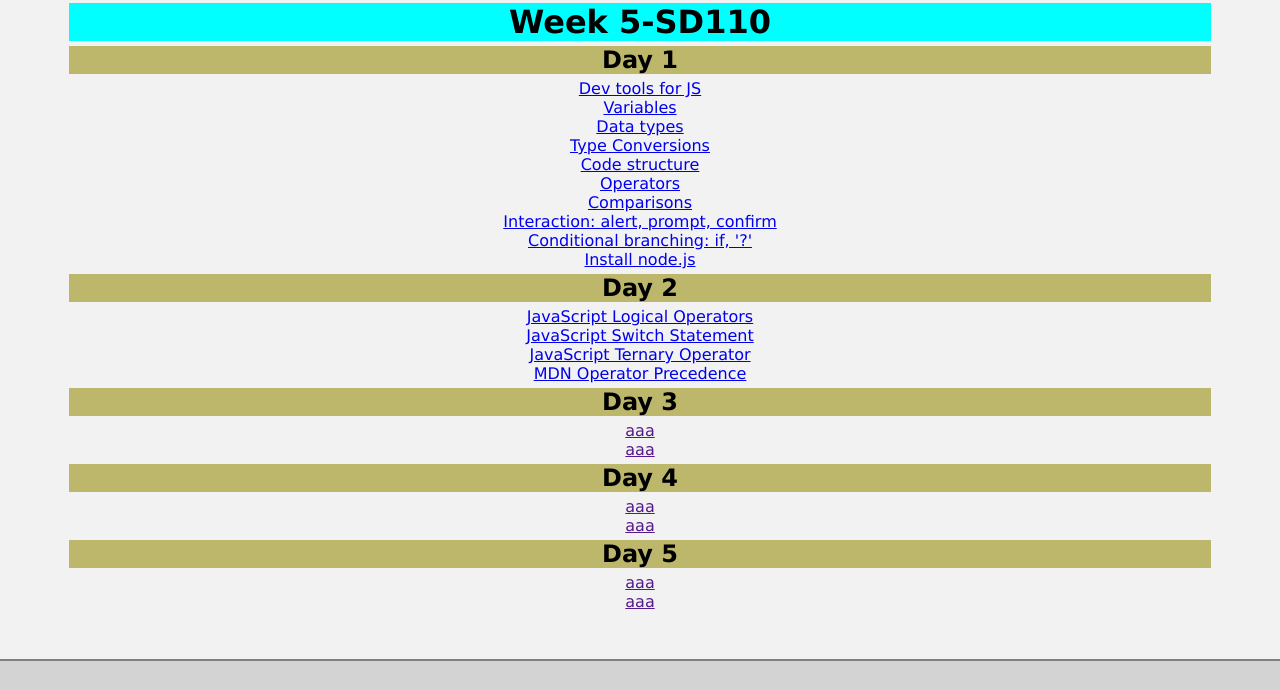
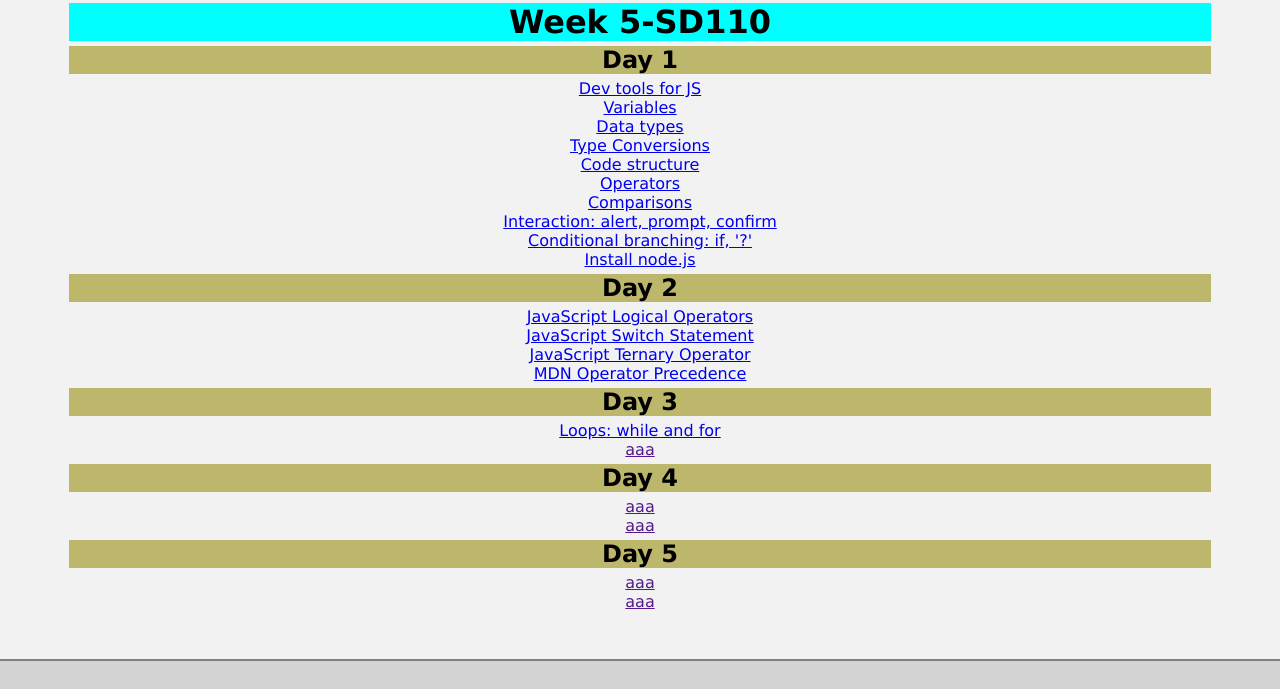
Before and after one commit to HaoGong73/portfoilo-site, a plain HTML site: page research.html in a window 1280 px wide. Shown: the part 1952-2641 px from the top of the page. Drawn offline with Linux system fonts and the light colour scheme.

Commit message:
daily modify

```diff
--- a/research.html
+++ b/research.html
@@ -131,7 +131,7 @@
       <a href="https://developer.mozilla.org/en-US/docs/Web/JavaScript/Reference/Operators/Conditional_Operator" target="_blank">JavaScript Ternary Operator</a><br>
       <a href="https://developer.mozilla.org/en-US/docs/Web/JavaScript/Reference/Operators/Operator_Precedence#table" target="_blank">MDN Operator Precedence</a><br>
       <h2>Day 3</h2>
-      <a href="" target="_blank">aaa</a><br>
+      <a href="https://javascript.info/while-for" target="_blank">Loops: while and for</a><br>
       <a href="" target="_blank">aaa</a><br>
       <h2>Day 4</h2>
       <a href="" target="_blank">aaa</a><br>
```
